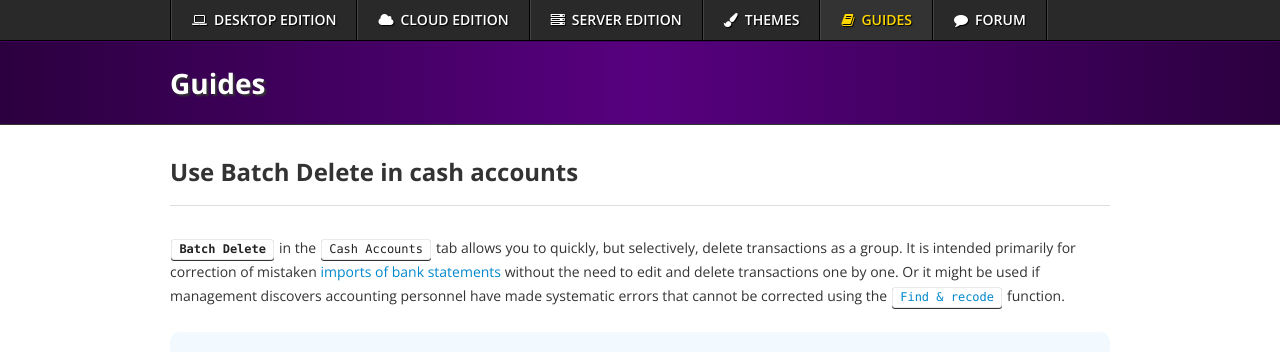
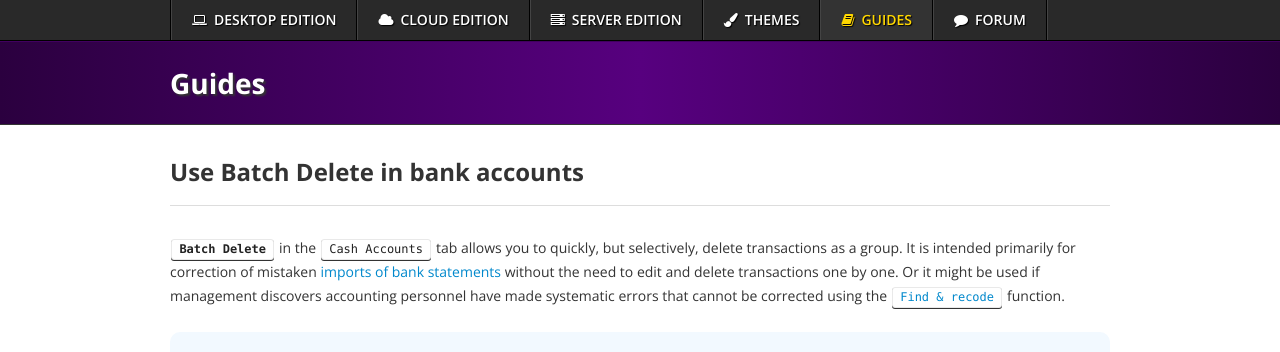
Before and after one commit to 3etechinns/www.manager.io, a Jekyll site: the page built from _guides/9621.html, in a window 1280 px wide and 900 px high. Shown: the top 352 px of the window. Built offline with Jekyll 4.4.1, drawn with Linux system fonts in a browser that asks for light colours; nearby versions of some CDN libraries; comment, search, counter and statistics services are not loaded.

Commit message:
Guide update

```diff
--- a/_guides/9621.html
+++ b/_guides/9621.html
@@ -1,39 +1,32 @@
 ---
 layout: guide
-title: Use Batch Delete in cash accounts
-tags: batch-operations cash-accounts
+title: Use Batch Delete in bank accounts
+tags: batch-operations bank-transactions bank-accounts bank-transactions-batch-delete
 ---
 {% raw %}
 <p><kbd><strong>Batch Delete</strong></kbd> in the <kbd>Cash Accounts</kbd> tab allows you to quickly, but selectively, delete transactions as a group. It is intended primarily for correction of mistaken <a href="/guides/9240">imports of bank statements</a> without the need to edit and delete transactions one by one. Or it might be used if management discovers accounting personnel have made systematic errors that cannot be corrected using the <kbd><a href="/guides/8679">Find &amp; recode</a></kbd> function.</p>
-
-<table style="background-color: #F2F9FF; border-radius: 10px; margin-bottom: 20px"><tr><td style="font-size: 48px; opacity: 0.25; padding: 20px; padding-top: 15px; padding-right: 0px; vertical-align: top"><i class="fa fa-info-circle"></i></td><td style="padding: 20px"><p><strong>Note</strong><br>A <kbd>Batch Delete</kbd> function is also available in several other tabs, but works differently there. That function is described <a href="/guides/9572">in another Guide</a>.</p></td></tr></table>
-
+<table style="background-color: #F2F9FF; border-radius: 10px; margin-bottom: 20px"><tr><td style="font-size: 48px; opacity: 0.25; padding: 20px; padding-top: 15px; padding-right: 0px; vertical-align: top"><i class="fa fa-info-circle"></i></td><td style="padding: 20px">
+<p><strong>Note</strong><br>
+A <kbd>Batch Delete</kbd> function is also available in several other tabs, but works differently there. That function is described <a href="/guides/9572">in another Guide</a>.</p>
+</td></tr></table>
 <p>In the <kbd>Cash Accounts</kbd> tab, click on any blue balance for the cash account where you want to make batch deletions. This can be:</p>
-
 <ul>
 <li><code>Cleared balance</code></li>
 <li><code>Pending deposits</code></li>
 <li><code>Pending withdrawals</code></li>
 <li><code>Actual balance</code></li>
 </ul>
-
 <p><img src="https://cdn-business2.discourse.org/uploads/manager1/original/2X/2/2898c49d3a4095d1b503ee2ec367cc4dc83cd4ae.png"></p>
-
 <p>Whichever balance is selected, a list of contributing transactions appears. In the illustration below, the <code>Pending deposits</code> balance for the main business account has been clicked. Note the <kbd>Batch Delete</kbd> button below the list:</p>
-
 <p><img src="https://cdn-business2.discourse.org/uploads/manager1/original/2X/2/24ce59f616eec851b77a6753707a1df4b2569719.png" width="673" height="201"></p>
-
 <p>Click <kbd>Batch Delete</kbd> to view a list of all transactions in the particular cash account (regardless of which balance was selected in the previous step). Check boxes to the left of transactions you want to delete:</p>
-
 <p><img src="https://cdn-business2.discourse.org/uploads/manager1/original/2X/1/179c88731a249398afba588149818b3cd6b19163.png" width="660" height="452"></p>
-
 <p>Click <kbd>Batch Delete</kbd> at the bottom of the list:</p>
-
 <p><img src="https://cdn-business2.discourse.org/uploads/manager1/original/2X/f/f5aca133f5535850bf798c8ddc859d8f747b161a.png" width="186" height="53"></p>
-
 <p>The selected transactions are deleted and you are returned to the <kbd>Batch Delete</kbd> screen:</p>
-
 <p><img src="https://cdn-business2.discourse.org/uploads/manager1/original/2X/d/d227622ccb8cdf0907ad165ee4f78c7b61d0b2d4.png" width="662" height="229"></p>
-
-<table style="background-color: #ffffdb; border-radius: 10px; margin-bottom: 20px"><tr><td style="font-size: 48px; opacity: 0.25; padding: 20px; padding-top: 15px; padding-right: 0px; vertical-align: top"><i class="fa fa-warning"></i></td><td style="padding: 20px"><p><strong>Caution</strong><br><kbd>Batch Delete</kbd> operations cannot be reversed. Be certain you want to permanently delete transactions before using it. Always back up your accounting data before using any batch operation in case a mistake is discovered later.</p></td></tr></table>
+<table style="background-color: #ffffdb; border-radius: 10px; margin-bottom: 20px"><tr><td style="font-size: 48px; opacity: 0.25; padding: 20px; padding-top: 15px; padding-right: 0px; vertical-align: top"><i class="fa fa-warning"></i></td><td style="padding: 20px">
+<p><strong>Caution</strong><br>
+<kbd>Batch Delete</kbd> operations cannot be reversed. Be certain you want to permanently delete transactions before using it. Always back up your accounting data before using any batch operation in case a mistake is discovered later.</p>
+</td></tr></table>
 {% endraw %}
```
